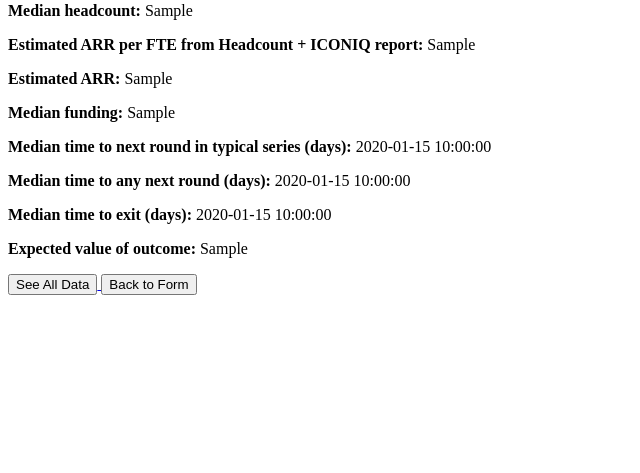
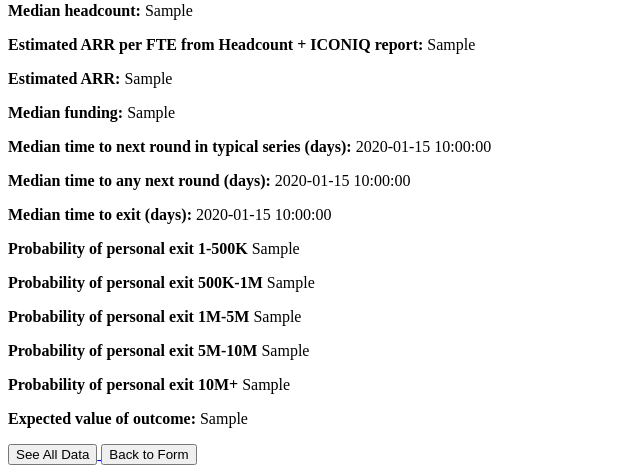
Before and after one commit to belloymaxime/baseRateProject, a Flask app: template templates/result.html in a window 1280 px wide. Shown: the part 592-1065 px from the top of the page, without its empty margins (0-640 px from the left). Before the commit the page ends 887 px from the top, so only its background shows below. Run offline with Flask 2, Linux system fonts and the light colour scheme; the template is opened without the code that fills it: most values are stand-ins (such as "Sample title", 1, 10 or a date in 2020).

Commit message:
new exponential distribution for small amount base rates

```diff
--- a/app.py
+++ b/app.py
@@ -1,5 +1,6 @@
 from flask import Flask, render_template, request
 import json
+from math import exp
 
 
 
@@ -53,17 +54,30 @@ def index():
         avg_time_to_any_next_round = str(round(int(base_rates[sector][roundVal].get('Average time to any next round (days)', 0)))) + " days" if base_rates[sector][roundVal].get('Average time to any next round (days)', 0) != "N/A" else "N/A"
         median_time_to_any_next_round = str(round(int(base_rates[sector][roundVal].get('Median time to any next round (days)', 0)))) + " days" if base_rates[sector][roundVal].get('Median time to any next round (days)', 0) != "N/A" else "N/A"
         avg_time_to_exit = str(round(int(base_rates[sector][roundVal].get('average time to exit (days)', 0)))) + " days" if base_rates[sector][roundVal].get('average time to exit (days)', 0) != "N/A" else "N/A"
-        median_time_to_exit = "${:,.0f}".format(round(int(base_rates[sector][roundVal].get('Median time to exit (days)', 0)))) if base_rates[sector][roundVal].get('Median time to exit (days)', 0) != "N/A" else "N/A"
+        median_time_to_exit = str(round(int(base_rates[sector][roundVal].get('Median time to exit (days)', 0)))) + " days" if base_rates[sector][roundVal].get('Median time to exit (days)', 0) != "N/A" else "N/A"
         expected_value_of_outcome = round(int(base_rates[sector][roundVal].get('Expected value of outcome', 0))) if base_rates[sector][roundVal].get('Expected value of outcome', 0) != "N/A" else "N/A"
 
 
 
-
+        meanExit = int(equity)*expected_value_of_outcome/100
+        try:
+            prob_gain_0_500K = "{:.2f}%".format(100 *(1-exp(-(1/meanExit)*500000)) * base_rates[sector][roundVal].get('Exit round %', 0))
+            prob_gain_500K_1M = "{:.2f}%".format(100 *((1-exp(-(1/meanExit)*1000000)) - (1-exp(-(1/meanExit)*500000))) * base_rates[sector][roundVal].get('Exit round %', 0))
+            prob_gain_1_5M = "{:.2f}%".format(100 *((1-exp(-(1/meanExit)*5000000)) - (1-exp(-(1/meanExit)*1000000))) * base_rates[sector][roundVal].get('Exit round %', 0))
+            prob_gain_5M_10M = "{:.2f}%".format(100 *((1-exp(-(1/meanExit)*10000000)) - (1-exp(-(1/meanExit)*5000000))) * base_rates[sector][roundVal].get('Exit round %', 0))
+            prob_gain_10M_plus = "{:.2f}%".format(100 *(1 - (1-exp(-(1/meanExit)*10000000))) * base_rates[sector][roundVal].get('Exit round %', 0))
+        except:
+            prob_gain_0_500K = 0
+            prob_gain_500K_1M = 0
+            prob_gain_1_5M = 0
+            prob_gain_5M_10M = 0
+            prob_gain_10M_plus = 0
 
 
 
         # Inside the index() function
-        return render_template('result.html', round=roundVal, lastroundvaluation=lastroundvaluation, equity="{:.2f}%".format(int(equity)), sector=sector, base_rate_next_round=base_rate_next_round, base_rate_exit=base_rate_exit, exit_lt_200M=exit_lt_200M, exit_200M_500M=exit_200M_500M, exit_500M_1B=exit_500M_1B, exit_1B_2B=exit_1B_2B, exit_2B_5B=exit_2B_5B, exit_5B_10B=exit_5B_10B, exit_gt_10B=exit_gt_10B, exit_no_valuation=exit_no_valuation, median_headcount=median_headcount, estimated_arr_per_fte=estimated_arr_per_fte, estimated_arr=estimated_arr, average_funding=average_funding, median_funding=median_funding, avg_time_to_next_round_typical=avg_time_to_next_round_typical, median_time_to_next_round_typical=median_time_to_next_round_typical, avg_time_to_any_next_round=avg_time_to_any_next_round, median_time_to_any_next_round=median_time_to_any_next_round, avg_time_to_exit=avg_time_to_exit, median_time_to_exit=median_time_to_exit, expected_value_of_outcome= "${:,.0f}".format(round(expected_value_of_outcome*int(equity)/100)))
+        return render_template('result.html', round=roundVal, lastroundvaluation=lastroundvaluation, equity="{:.2f}%".format(int(equity)), sector=sector, base_rate_next_round=base_rate_next_round, base_rate_exit=base_rate_exit, exit_lt_200M=exit_lt_200M, exit_200M_500M=exit_200M_500M, exit_500M_1B=exit_500M_1B, exit_1B_2B=exit_1B_2B, exit_2B_5B=exit_2B_5B, exit_5B_10B=exit_5B_10B, exit_gt_10B=exit_gt_10B, exit_no_valuation=exit_no_valuation, median_headcount=median_headcount, estimated_arr_per_fte=estimated_arr_per_fte, estimated_arr=estimated_arr, average_funding=average_funding, median_funding=median_funding, avg_time_to_next_round_typical=avg_time_to_next_round_typical, median_time_to_next_round_typical=median_time_to_next_round_typical, avg_time_to_any_next_round=avg_time_to_any_next_round, median_time_to_any_next_round=median_time_to_any_next_round, avg_time_to_exit=avg_time_to_exit, median_time_to_exit=median_time_to_exit, expected_value_of_outcome= "${:,.0f}".format(round(expected_value_of_outcome*int(equity)/100))
+                               , prob_gain_0_500K=prob_gain_0_500K, prob_gain_500K_1M=prob_gain_500K_1M, prob_gain_1_5M=prob_gain_1_5M, prob_gain_5M_10M=prob_gain_5M_10M, prob_gain_10M_plus=prob_gain_10M_plus)
 
     return render_template('index.html')
 
--- a/templates/result.html
+++ b/templates/result.html
@@ -31,6 +31,11 @@
     <p><strong>Median time to any next round (days):</strong> {{ median_time_to_any_next_round }}</p>
     <!--<p><strong>Average time to exit (days):</strong> {{ avg_time_to_exit }}</p>-->
     <p><strong>Median time to exit (days):</strong> {{ median_time_to_exit }}</p>
+    <p><strong>Probability of personal exit 1-500K</strong> {{ prob_gain_0_500K }}</p>
+    <p><strong>Probability of personal exit 500K-1M</strong> {{ prob_gain_500K_1M }}</p>
+    <p><strong>Probability of personal exit 1M-5M</strong> {{ prob_gain_1_5M }}</p>
+    <p><strong>Probability of personal exit 5M-10M</strong> {{ prob_gain_5M_10M }}</p>
+    <p><strong>Probability of personal exit 10M+</strong> {{ prob_gain_10M_plus }}</p>
     <p><strong>Expected value of outcome:</strong> {{ expected_value_of_outcome }}</p>
     <a href="https://docs.google.com/spreadsheets/d/1OXdKSdTFxn_udzRq4ZZt58mraml3qD12CBh06TT6A2c/edit?usp=sharing" target="_blank">
         <button>See All Data</button>
```
